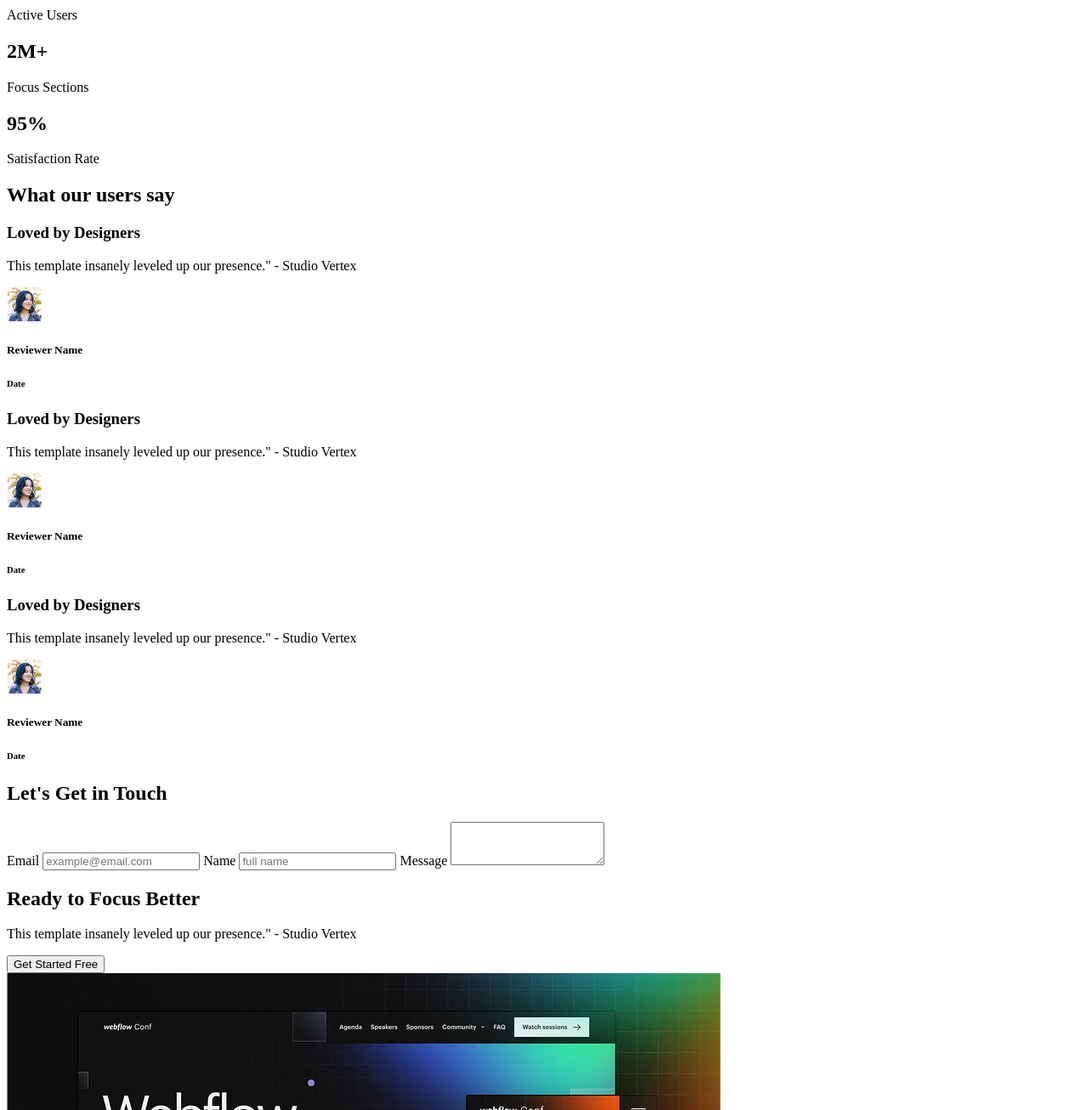
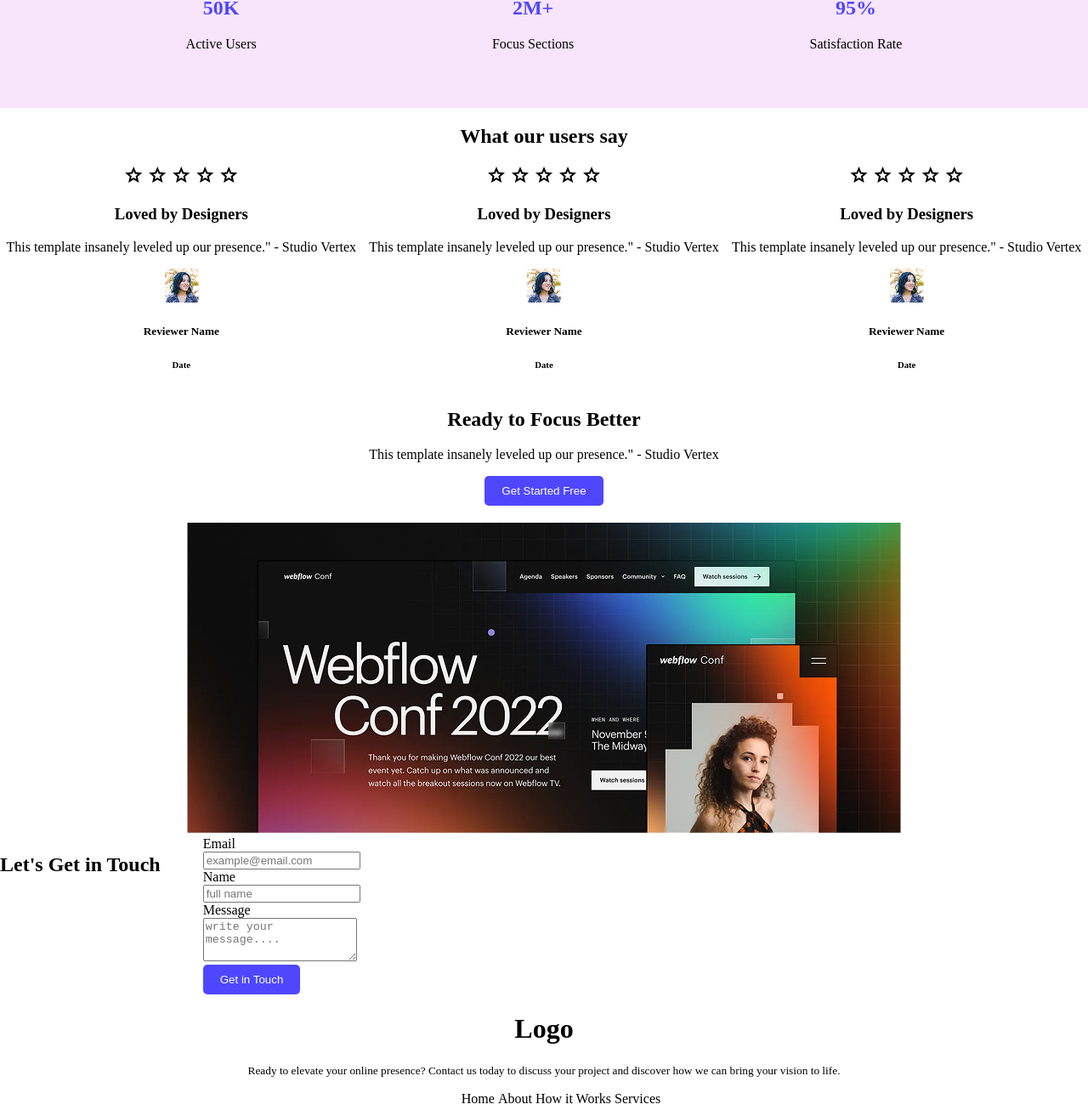
Before and after one commit to fmnihal/B12-A01-landing-launchpad, a plain HTML site: page index.html in a window 1280 px wide. Shown: the part 754-2060 px from the top of the page at 85% size. Drawn offline with nearby package versions, Linux system fonts and the light colour scheme.

Commit message:
did primary css design

```diff
--- a/index.css
+++ b/index.css
@@ -0,0 +1,93 @@
+body {
+    margin: 0 auto;
+}
+header {
+    background-image: url('./Assets/Hero-bg.png');
+}
+nav {
+    display: flex;
+    justify-content: space-between;
+    align-items: center;
+}
+.btn {
+    background-color: #4E47FF;
+    color: white;
+    padding: 10px 20px;
+    border: none;
+    border-radius: 5px;
+    cursor: pointer;
+}
+.btn:hover {
+    background-color: yellow;
+    color: black;
+}
+.banner {
+    text-align: center;
+    padding: 50px 0;
+}
+.action {
+    display: flex;
+    justify-content: space-between;
+    align-items: center;
+    gap: 100px;
+}
+.productive {
+    padding: 50px 80px;
+    text-align: center;
+    background-color: rgba(221, 130, 233, 0.212)
+}
+.productive h1 {
+    color: #4E47FF;
+}
+.stat-container {
+    display: flex;
+    justify-content: space-around;
+    align-items: center;
+    /* margin-top: 20px; */
+}
+.material-symbols-outlined {
+  font-variation-settings:
+  'FILL' 0,
+  'wght' 400,
+  'GRAD' 0,
+  'opsz' 24,
+  'color' #FFFF55;
+}
+.users {
+    text-align: center;
+}
+.card-container {
+    display: flex;
+    justify-content: space-around;
+    align-items: center;
+}
+/* .reviewer {
+    display: flex;
+
+} */
+ .rev-img {
+    border-radius: 50%;
+ }
+.touch {
+    display: flex;
+    gap: 50px;
+}
+.focus {
+    text-align: center;
+}
+.focus-text {
+    margin-bottom: 20px;
+}
+footer {
+    background-color: white;
+    text-align: center;
+}
+.footer-links li {
+    list-style: none;
+    display: inline;
+    gap: 20px;
+}
+.footer-links a {
+    text-decoration: none;
+    color: black;
+}
--- a/index.html
+++ b/index.html
@@ -4,6 +4,8 @@
     <meta charset="UTF-8">
     <meta name="viewport" content="width=device-width, initial-scale=1.0">
     <title>Web Flow</title>
+    <link rel="stylesheet" href="https://fonts.googleapis.com/css2?family=Material+Symbols+Outlined:opsz,wght,FILL,GRAD@20..48,100..700,0..1,-50..200&icon_names=star" />
+    <link rel="stylesheet" href="index.css">
 </head>
 <body>
     <header class="header">
@@ -14,7 +16,7 @@
             <div class="nav-signup"><button class="btn">Sign Up</button></div>
         </nav>
         <div class="banner">
-            <h1>Cool dark UI Template for web Flow Agencies</h1>
+            <h1>Cool Dark UI Template for Webflow Agencies</h1>
             <button class="btn">Stay Focused</button>
         </div>
     </header>
@@ -50,7 +52,33 @@
             <div><h2>What our users say</h2></div>
             <div class="card-container">
                 <div class="card">
-                    <div class="stars"></div>
+                    <div class="stars">
+                        <span class="material-symbols-outlined">star</span>
+                        <span class="material-symbols-outlined">star</span>
+                        <span class="material-symbols-outlined">star</span>
+                        <span class="material-symbols-outlined">star</span>
+                        <span class="material-symbols-outlined">star</span>
+                    </div>
+                    <div class="card-title"><h3>Loved by Designers</h3></div>
+                    <div class="card-subtitle"><p>This template insanely leveled up our presence." - Studio Vertex</p></div>
+                    <div class="reviewer">
+                        <div class="rev-img">
+                            <img src="./Assets/avatar.png" alt="">
+                        </div>
+                        <div class="rev-right">
+                            <div class="rev-name"><h5>Reviewer Name</h5></div>
+                            <div class="rev-date"><h6>Date</h6></div>
+                        </div>
+                    </div>
+                </div>
+                <div class="card">
+                    <div class="stars">
+                        <span class="material-symbols-outlined">star</span>
+                        <span class="material-symbols-outlined">star</span>
+                        <span class="material-symbols-outlined">star</span>
+                        <span class="material-symbols-outlined">star</span>
+                        <span class="material-symbols-outlined">star</span>
+                    </div>
                     <div class="card-title"><h3>Loved by Designers</h3></div>
                     <div class="card-subtitle"><p>This template insanely leveled up our presence." - Studio Vertex</p></div>
                     <div class="reviewer">
@@ -62,19 +90,13 @@
                     </div>
                 </div>
                 <div class="card">
-                    <div class="stars"></div>
-                    <div class="card-title"><h3>Loved by Designers</h3></div>
-                    <div class="card-subtitle"><p>This template insanely leveled up our presence." - Studio Vertex</p></div>
-                    <div class="reviewer">
-                        <div class="rev-img">
-                            <img src="./Assets/avatar.png" alt="">
-                        </div>
-                        <div class="rev-name"><h5>Reviewer Name</h5></div>
-                        <div class="rev-date"><h6>Date</h6></div>
+                    <div class="stars">
+                        <span class="material-symbols-outlined">star</span>
+                        <span class="material-symbols-outlined">star</span>
+                        <span class="material-symbols-outlined">star</span>
+                        <span class="material-symbols-outlined">star</span>
+                        <span class="material-symbols-outlined">star</span>
                     </div>
-                </div>
-                <div class="card">
-                    <div class="stars"></div>
                     <div class="card-title"><h3>Loved by Designers</h3></div>
                     <div class="card-subtitle"><p>This template insanely leveled up our presence." - Studio Vertex</p></div>
                     <div class="reviewer">
@@ -87,21 +109,6 @@
                 </div>
             </div>
         </section>
-        <section class="touch">
-            <div class="touch-left">
-                <h1>Let's Get in Touch</h1>
-            </div>
-            <div class="touch-right">
-                <form action="">
-                    <label for="email">Email</label>
-                    <input type="email" id="email" placeholder="example@email.com">
-                    <label for="name">Name</label>
-                    <input type="text" id="name" placeholder="full name">
-                    <label for="msg">Message</label>
-                    <textarea id="msg" rows="3"></textarea>
-                </form>
-            </div>
-        </section>
         <section class="focus">
             <div class="focus-text">
                 <h2>Ready to Focus Better</h2>
@@ -110,6 +117,28 @@
             </div>
             <div class="focus-img">
                 <img src="./Assets/wc-big.png" alt="wc-big">
+            </div>
+        </section>
+        <section class="touch">
+            <div class="touch-left">
+                <h1>Let's Get in Touch</h1>
+            </div>
+            <div class="touch-right">
+                <form action="" class="form">
+                    <label for="email">Email</label>
+                    <br>
+                    <input type="email" id="email" placeholder="example@email.com">
+                    <br>
+                    <label for="name">Name</label>
+                    <br>
+                    <input type="text" id="name" placeholder="full name">
+                    <br>
+                    <label for="msg">Message</label>
+                    <br>
+                    <textarea id="msg" rows="3" placeholder="write your message...."></textarea>
+                    <br>
+                    <button class="btn">Get in Touch</button>
+                </form>
             </div>
         </section>
     </main>
@@ -130,7 +159,6 @@
                 <li><a href="">Services</a></li>
             </ul>
         </div>
-
     </footer>
 </body>
 </html>
```
